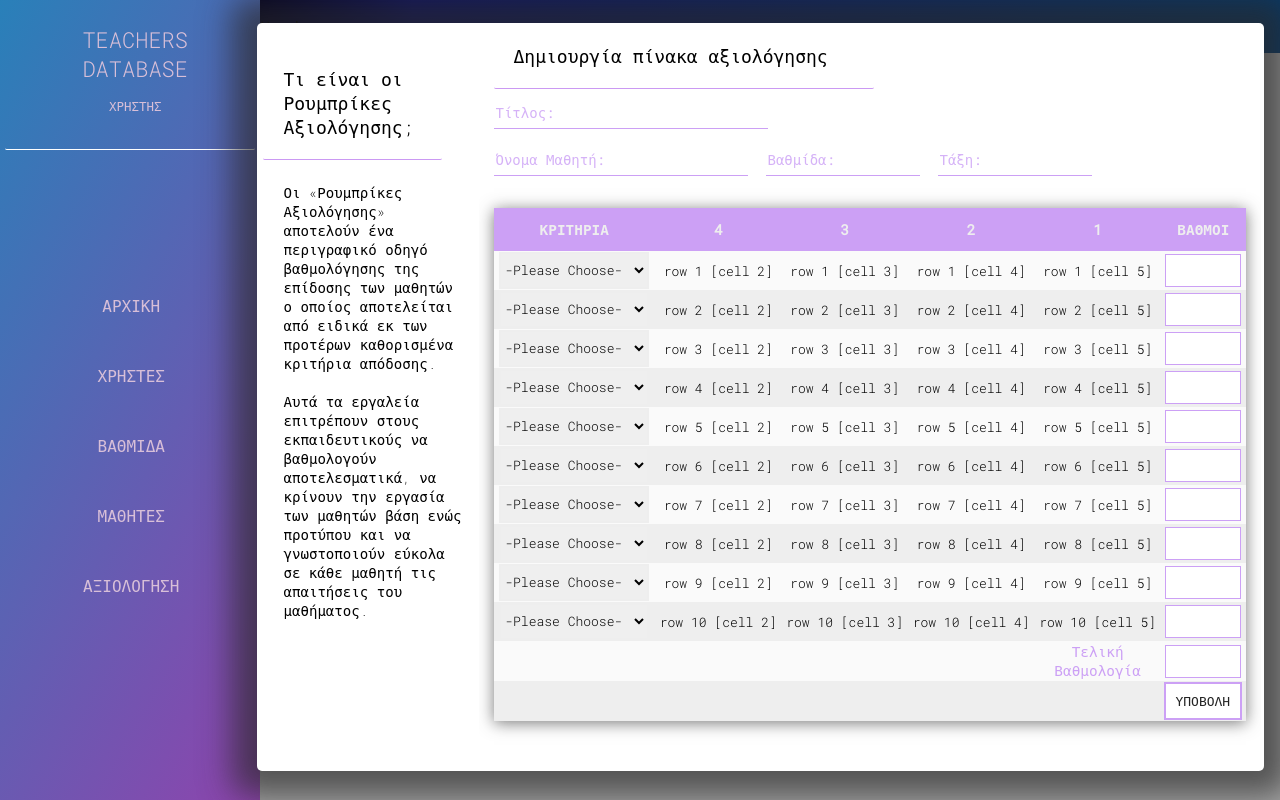
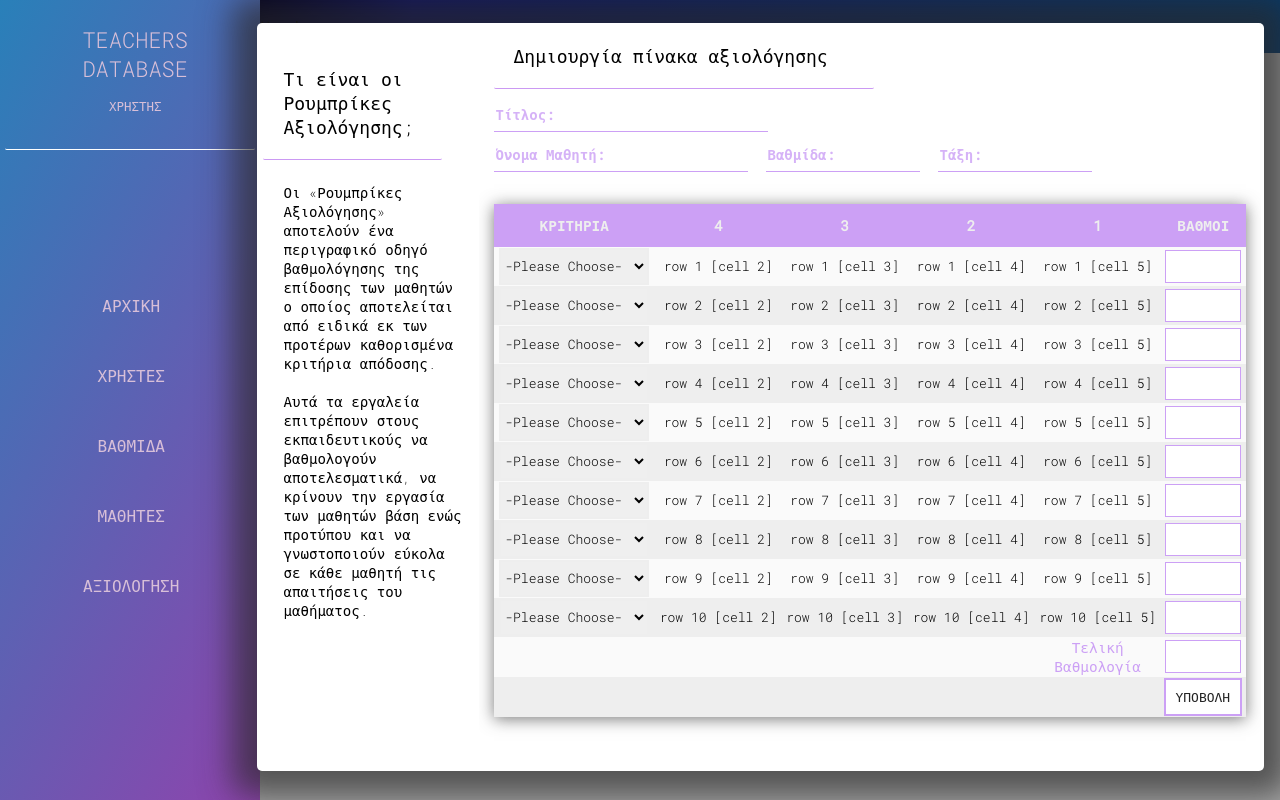
Before and after one commit to Siakountoura/thesis, a PHP site: page /grading.php in a window 1280 px wide. Run offline with PHP 8.4, Linux system fonts and the light colour scheme; data that the repository does not hold is empty.

Commit message:
Add files via upload

```diff
--- a/css/style2.css
+++ b/css/style2.css
@@ -195,7 +195,12 @@ span {
   /*background-color: darkslategrey;*/
   display: flex;
   flex: 75%;
-  overflow: scroll;
+  overflow: overlay;
+}
+
+.col2::-webkit-scrollbar {
+  width: 0 !important;
+  display: none;
 }
 
 .col2 h3 {
@@ -264,7 +269,6 @@ tr td:nth-child(1) {
 
 select {
   font-family: "Roboto Mono", monospace;
-
   width: 150px;
   height: 37px;
   font-weight: 300;
@@ -276,11 +280,20 @@ select:hover {
   cursor: pointer;
 }
 
-input[type="text"] {
+.gradeinp1,
+.gradeinp2,
+.gradeinp3,
+.gradeinp4,
+.gradeinp5,
+.gradeinp6,
+.gradeinp7,
+.gradeinp8,
+.gradeinp9,
+.gradeinp10 {
   width: 70px;
   height: 29px;
   font-weight: 300;
-  font-size: 3px;
+  font-size: 13px;
   border: 1.5px solid #cca0f5;
   font-family: "Roboto Mono", monospace;
 }
@@ -288,12 +301,12 @@ input[type="text"] {
 .studentinp {
   display: flex;
   flex-direction: column;
-  margin-top: -10px;
-  margin-bottom: 15px;
+  margin-top: -7.1px;
+  margin-bottom: 8px;
   text-align: left;
   color: #cca0f5;
   font-weight: bold;
-  font-size: 14.5px;
+  font-size: 14px;
 }
 
 .nextrow {
@@ -301,7 +314,10 @@ input[type="text"] {
   justify-content: left;
 }
 
-.gradetitle {
+.gradetitle,
+.studname,
+.gymnasiolukeio,
+.taksi {
   width: 270px;
   height: 29px;
   font-weight: 400;
@@ -315,78 +331,28 @@ input[type="text"] {
 
 .studname {
   width: 250px;
-  height: 29px;
-  font-weight: 400;
-  font-size: 13px;
-  border-top: none;
-  border-left: none;
-  border-right: none;
-  border-bottom: 1.7px solid #cca0f5;
   margin-right: 18px;
-  font-family: "Roboto Mono", monospace;
 }
 
-.gymnasiolukeio {
+.gymnasiolukeio,
+.taksi {
   width: 150px;
-  height: 29px;
-  font-weight: 400;
-  font-size: 13px;
-  border-top: none;
-  border-left: none;
-  border-right: none;
-  border-bottom: 1.7px solid #cca0f5;
   margin-right: 18px;
-  font-family: "Roboto Mono", monospace;
 }
 
-.taksi {
-  width: 150px;
-  height: 29px;
-  font-weight: 400;
-  font-size: 13px;
-  border-top: none;
-  border-left: none;
-  border-right: none;
-  border-bottom: 1.7px solid #cca0f5;
-  font-family: "Roboto Mono", monospace;
-}
-
-.gradetitle::placeholder {
-  color: #cca0f5d0;
-  font-size: 14px;
-}
-
-.studname::placeholder {
-  color: #cca0f5d0;
-  font-size: 14px;
-}
-
-.gymnasiolukeio::placeholder {
-  color: #cca0f5d0;
-  font-size: 14px;
-}
-
+.studname::placeholder,
+.gradetitle::placeholder,
+.gymnasiolukeio::placeholder,
 .taksi::placeholder {
   color: #cca0f5d0;
   font-size: 14px;
+  font-weight: bold;
 }
 
 /*no border when textbox is selected & autohide placeholder*/
-.gradetitle:focus::placeholder {
-  color: transparent;
-  outline: none;
-}
-
-.studname:focus::placeholder {
-  color: transparent;
-  outline: none;
-}
-
-.gymnasiolukeio:focus::placeholder {
-  color: transparent;
-  outline: none;
-}
-
+.gradetitle:focus::placeholder,
+.studname:focus::placeholder,
+.gymnasiolukeio:focus::placeholder,
 .taksi:focus::placeholder {
   color: transparent;
   outline: none;
@@ -396,24 +362,9 @@ input[type="text"] {
   outline: none;
 }
 
-.grade-4 {
-  font-weight: 300;
-  font-size: 13px;
-  word-wrap: break-word;
-  white-space: normal;
-}
-.grade-3 {
-  font-weight: 300;
-  font-size: 13px;
-  word-wrap: break-word;
-  white-space: normal;
-}
-.grade-2 {
-  font-weight: 300;
-  font-size: 13px;
-  word-wrap: break-word;
-  white-space: normal;
-}
+.grade-4,
+.grade-3,
+.grade-2,
 .grade-1 {
   font-weight: 300;
   font-size: 13px;
@@ -421,7 +372,7 @@ input[type="text"] {
   white-space: normal;
 }
 
-button {
+.gradesubmitbtn {
   font-family: "Roboto Mono", monospace;
   font-weight: 500;
   color: #242424;
@@ -434,7 +385,7 @@ button {
   cursor: pointer;
 }
 
-button:hover {
+.gradesubmitbtn:hover {
   background: #cca0f5;
   text-decoration: none;
 }
--- a/grading.php
+++ b/grading.php
@@ -141,7 +141,7 @@ include_once 'includes/dbh.inc.php';
                                 <td class="grade-1">row 1 [cell 5]</td>
                                 <td>
 
-                                    <input type="text" name="" id="">
+                                    <input type="text" name="" class="gradeinp1">
 
                                 </td>
                             </tr>
@@ -170,7 +170,7 @@ include_once 'includes/dbh.inc.php';
                                 <td class="grade-1">row 2 [cell 5]</td>
                                 <td>
 
-                                    <input type="text" name="" id="">
+                                    <input type="text" name="" id="" class="gradeinp2">
 
                                 </td>
                             </tr>
@@ -197,7 +197,7 @@ include_once 'includes/dbh.inc.php';
                                 <td class="grade-1">row 3 [cell 5]</td>
                                 <td>
 
-                                    <input type="text" name="" id="">
+                                    <input type="text" name="" id="" class="gradeinp3">
 
                                 </td>
                             </tr>
@@ -224,7 +224,7 @@ include_once 'includes/dbh.inc.php';
                                 <td class="grade-1">row 4 [cell 5]</td>
                                 <td>
 
-                                    <input type="text" name="" id="">
+                                    <input type="text" name="" id="" class="gradeinp4">
 
                                 </td>
                             </tr>
@@ -251,7 +251,7 @@ include_once 'includes/dbh.inc.php';
                                 <td class="grade-1">row 5 [cell 5]</td>
                                 <td>
 
-                                    <input type="text" name="" id="">
+                                    <input type="text" name="" id="" class="gradeinp5">
 
                                 </td>
                             </tr>
@@ -278,7 +278,7 @@ include_once 'includes/dbh.inc.php';
                                 <td class="grade-1">row 6 [cell 5]</td>
                                 <td>
 
-                                    <input type="text" name="" id="">
+                                    <input type="text" name="" id="" class="gradeinp6">
 
                                 </td>
                             </tr>
@@ -303,7 +303,7 @@ include_once 'includes/dbh.inc.php';
                                 <td class="grade-1">row 7 [cell 5]</td>
                                 <td>
 
-                                    <input type="text" name="" id="">
+                                    <input type="text" name="" id="" class="gradeinp7">
 
                                 </td>
                             </tr>
@@ -328,7 +328,7 @@ include_once 'includes/dbh.inc.php';
                                 <td class="grade-1">row 8 [cell 5]</td>
                                 <td>
 
-                                    <input type="text" name="" id="">
+                                    <input type="text" name="" id="" class="gradeinp8">
 
                                 </td>
                             </tr>
@@ -353,7 +353,7 @@ include_once 'includes/dbh.inc.php';
                                 <td class="grade-1">row 9 [cell 5]</td>
                                 <td>
 
-                                    <input type="text" name="" id="">
+                                    <input type="text" name="" id="" class="gradeinp8">
 
                                 </td>
                             </tr>
@@ -378,7 +378,7 @@ include_once 'includes/dbh.inc.php';
                                 <td class="grade-1">row 10 [cell 5]</td>
                                 <td>
 
-                                    <input type="text" name="" id="">
+                                    <input type="text" name="" id="" class="gradeinp9">
 
                                 </td>
                             </tr>
@@ -390,7 +390,7 @@ include_once 'includes/dbh.inc.php';
                                 <td class="finalgrade">Τελική <br> Βαθμολογία</td>
                                 <td>
 
-                                    <input type="text" name="" id="">
+                                    <input type="text" name="" id="" class="gradeinp10">
 
                                 </td>
                             </tr>
@@ -401,7 +401,8 @@ include_once 'includes/dbh.inc.php';
                                 <td></td>
                                 <td></td>
                                 <td>
-                                    <button id="gradesubmit" type="submit" form="form1" value="Submit">ΥΠΟΒΟΛΗ</button>
+                                    <button class="gradesubmitbtn" type="submit" form="form1"
+                                        value="Submit">ΥΠΟΒΟΛΗ</button>
                                 </td>
                             </tr>
 
```
Also changed, not shown: css/gradedpaper.css (+59 -32 lines), gradedpaper.php (+5 -5 lines).
